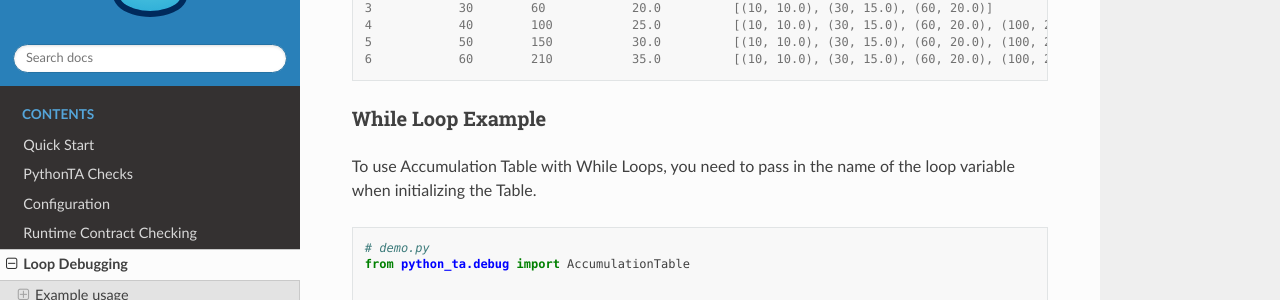
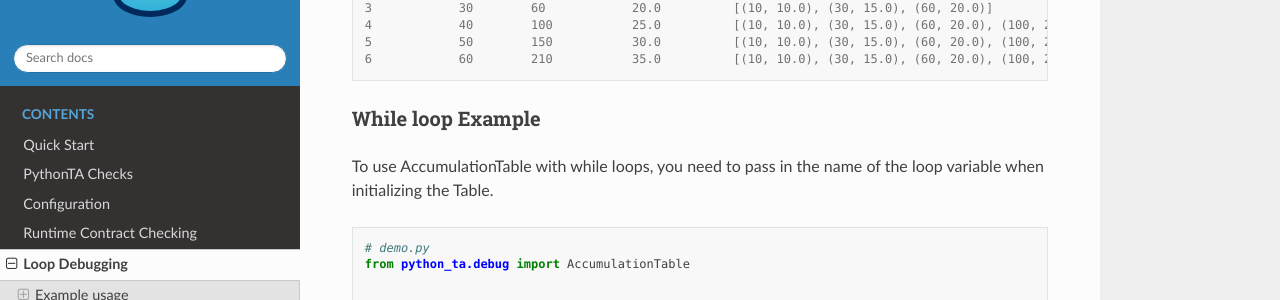
Before and after one commit to pyta-uoft/pyta, a Sphinx documentation site: the page built from docs/debug/index.md, in a window 1280 px wide and 900 px high, scrolled down 820 px. Shown: the part 155-455 px from the top of the window. Built offline with Sphinx 7.4.7 and the Read the Docs theme 2.0.0, drawn with Linux system fonts in a browser that asks for light colours.

Commit message:
address pr comments

````diff
--- a/docs/debug/index.md
+++ b/docs/debug/index.md
@@ -48,9 +48,9 @@ iteration    number    sum_so_far    avg_so_far    list_so_far
 6            60        210           35.0          [(10, 10.0), (30, 15.0), (60, 20.0), (100, 25.0), (150, 30.0), (210, 35.0)]
 ```
 
-### While Loop Example
+### While loop Example
 
-To use Accumulation Table with While Loops, you need to pass in the name of the loop variable when initializing the Table.
+To use AccumulationTable with while loops, you need to pass in the name of the loop variable when initializing the Table.
 
 ```python
 # demo.py
````
